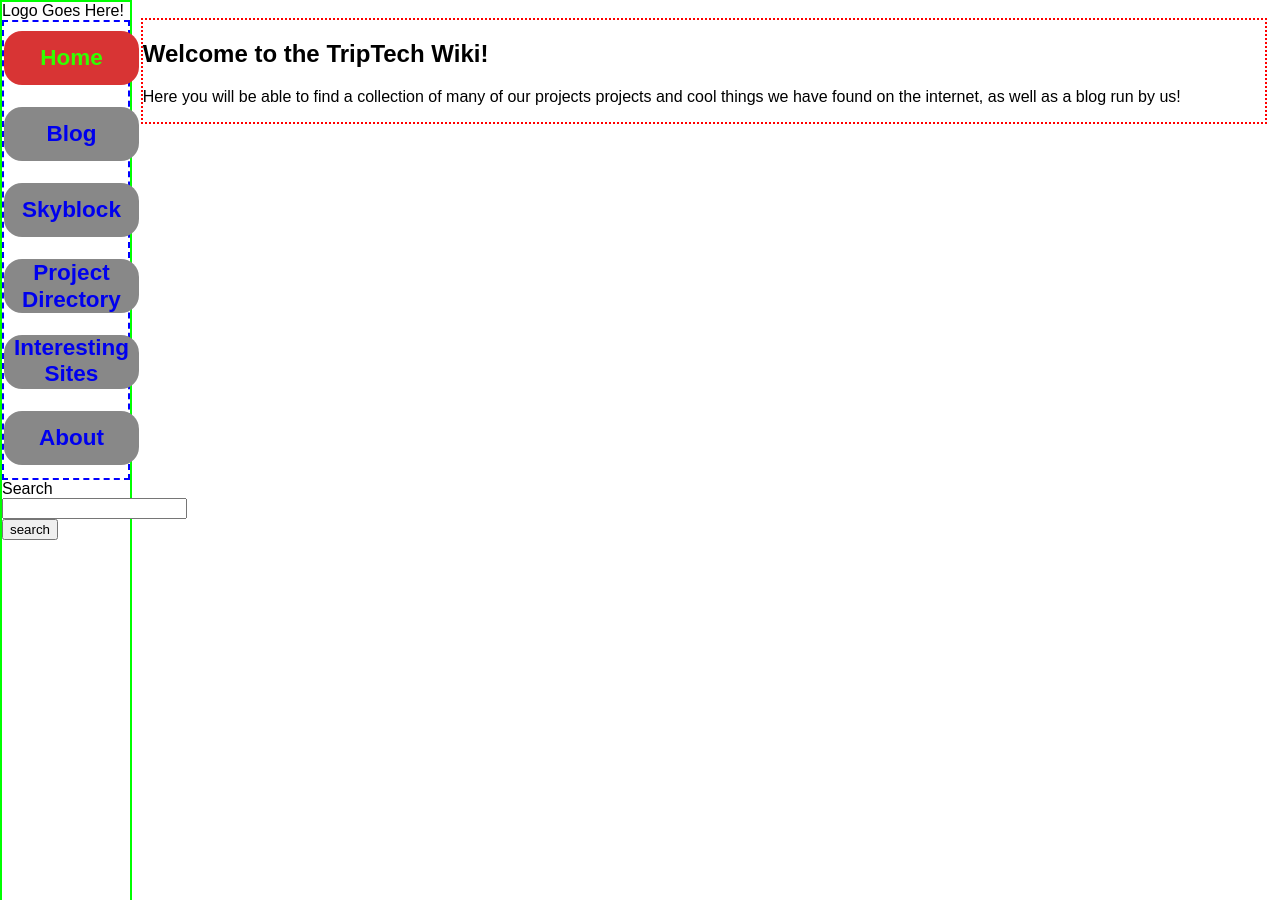
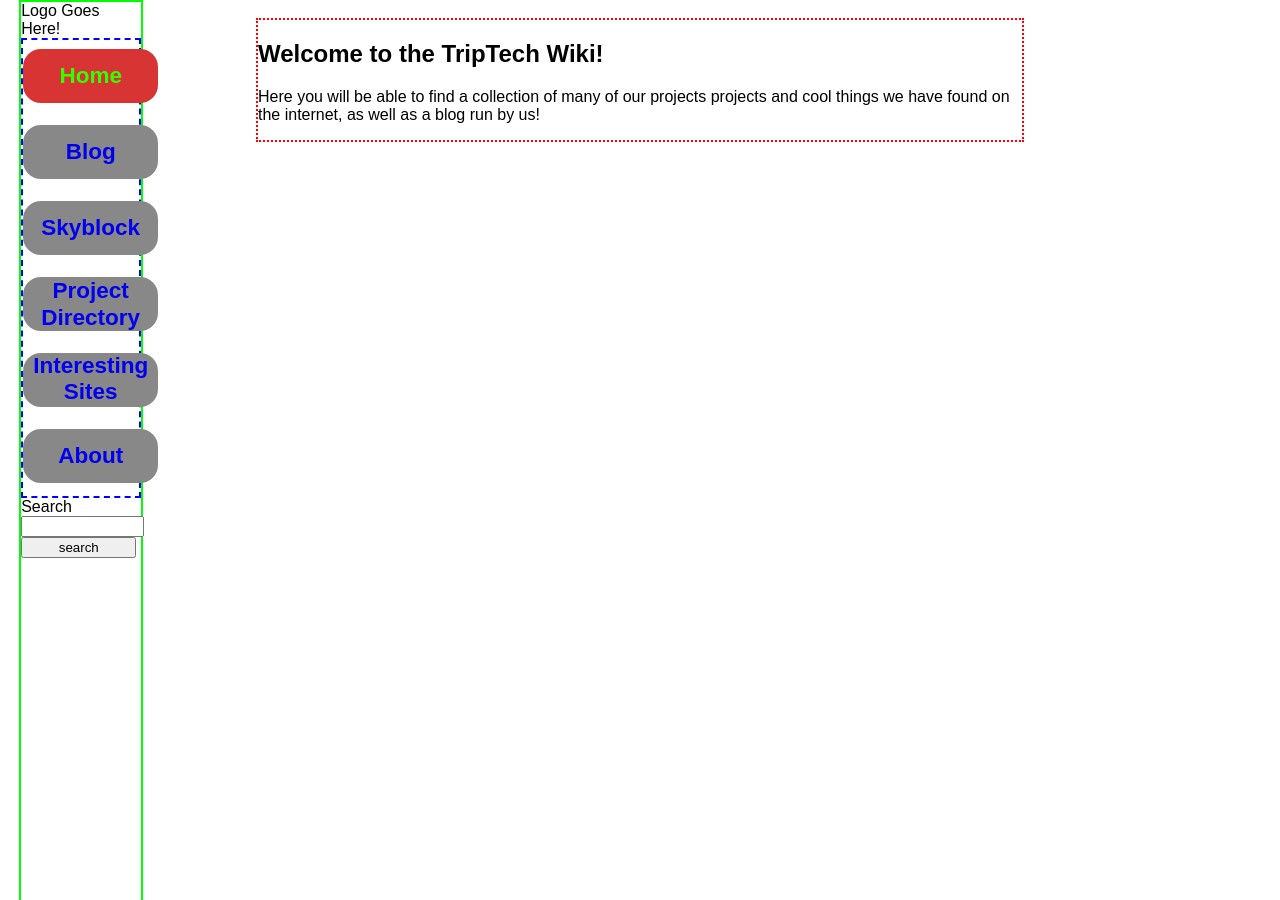
Before and after one commit to TripTechWiki/triptechwiki.github.io, a Jekyll site: the page built from index.html, in a window 1280 px wide. Built offline with Jekyll 4.4.1, drawn with Linux system fonts in a browser that asks for light colours; some web fonts are replaced.

Commit message:
Spacing
+ spacing to sides

```diff
--- a/_sass/main.scss
+++ b/_sass/main.scss
@@ -1,11 +1,10 @@
 body{
-    margin: 0 0 0 10vw;
+    font-family: 'Electrolize', sans-serif;
 
-    font-family: 'Electrolize', sans-serif;
+    margin: 0;
 }
 
 article{
-    margin: 2vh 1vw 0 1vw;
-
+    margin: 2vh 20vw 0 20vw;
     border: 2px dotted #ff0000;
 }
--- a/_sass/sidebar.scss
+++ b/_sass/sidebar.scss
@@ -3,8 +3,14 @@
     top: 0vh;
     left: 0vw;
 
-    width: 10vw;
-    height: 200vh;
+    width: 9.375vw;
+    height: 100vh;
+
+    margin: 0 0 0 1.5vw;
 
     border: 2px solid #00ff00;
 }
+
+input{
+    width: 9vw;
+}
```
